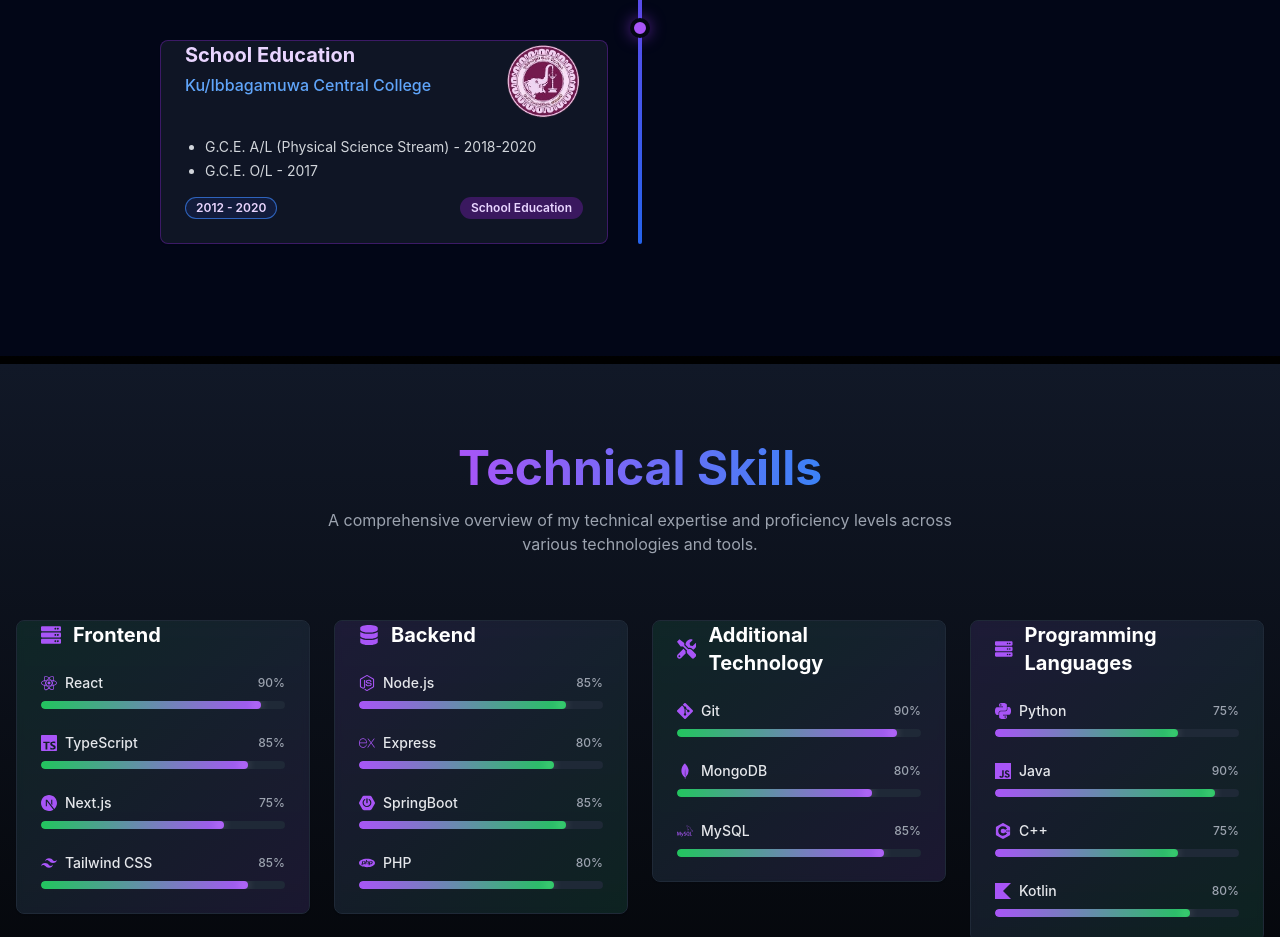
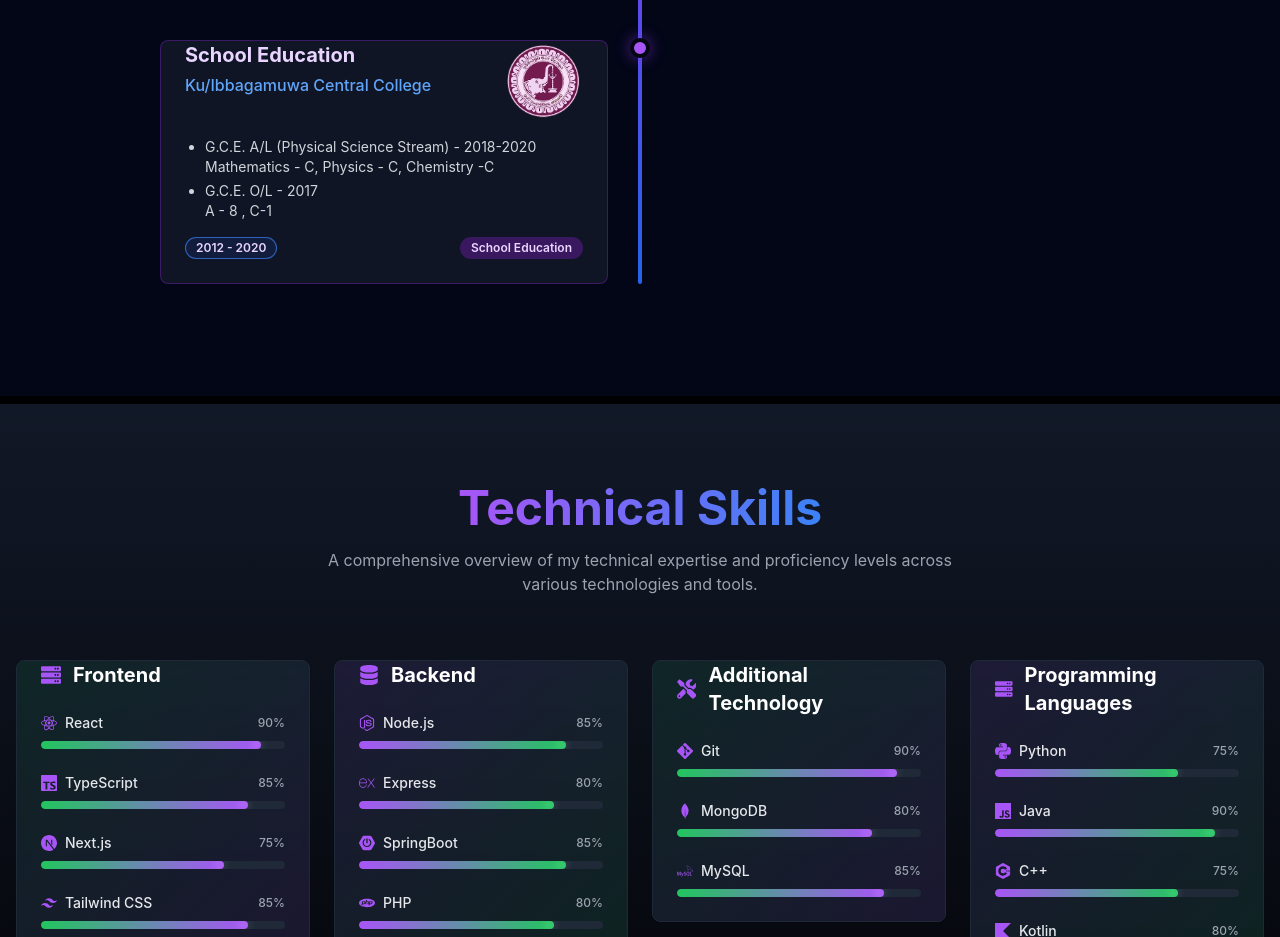
Before and after one commit to Nipuni002/My_Portfolio, a React (Create React App) app: page / in a window 1280 px wide. Shown: the part 2740-3677 px from the top of the page. Built offline with nearby package versions, Linux system fonts and the light colour scheme.

Commit message:
Update EducationSection Components

```diff
--- a/src/components/EducationSection.jsx
+++ b/src/components/EducationSection.jsx
@@ -45,8 +45,12 @@ const EducationSection = () => {
       period: "2012 - 2020",
       description: (
         <ul className="list-disc pl-5 space-y-1">
-          <li>G.C.E. A/L (Physical Science Stream) - 2018-2020</li>
-          <li>G.C.E. O/L - 2017</li>
+          <li>G.C.E. A/L (Physical Science Stream) - 2018-2020
+            Mathematics - C, Physics - C, Chemistry -C
+          </li>
+          <li>G.C.E. O/L - 2017 <br />
+            A - 8 , C-1
+          </li>
         </ul>
       ),
       logo: Sc,
```
